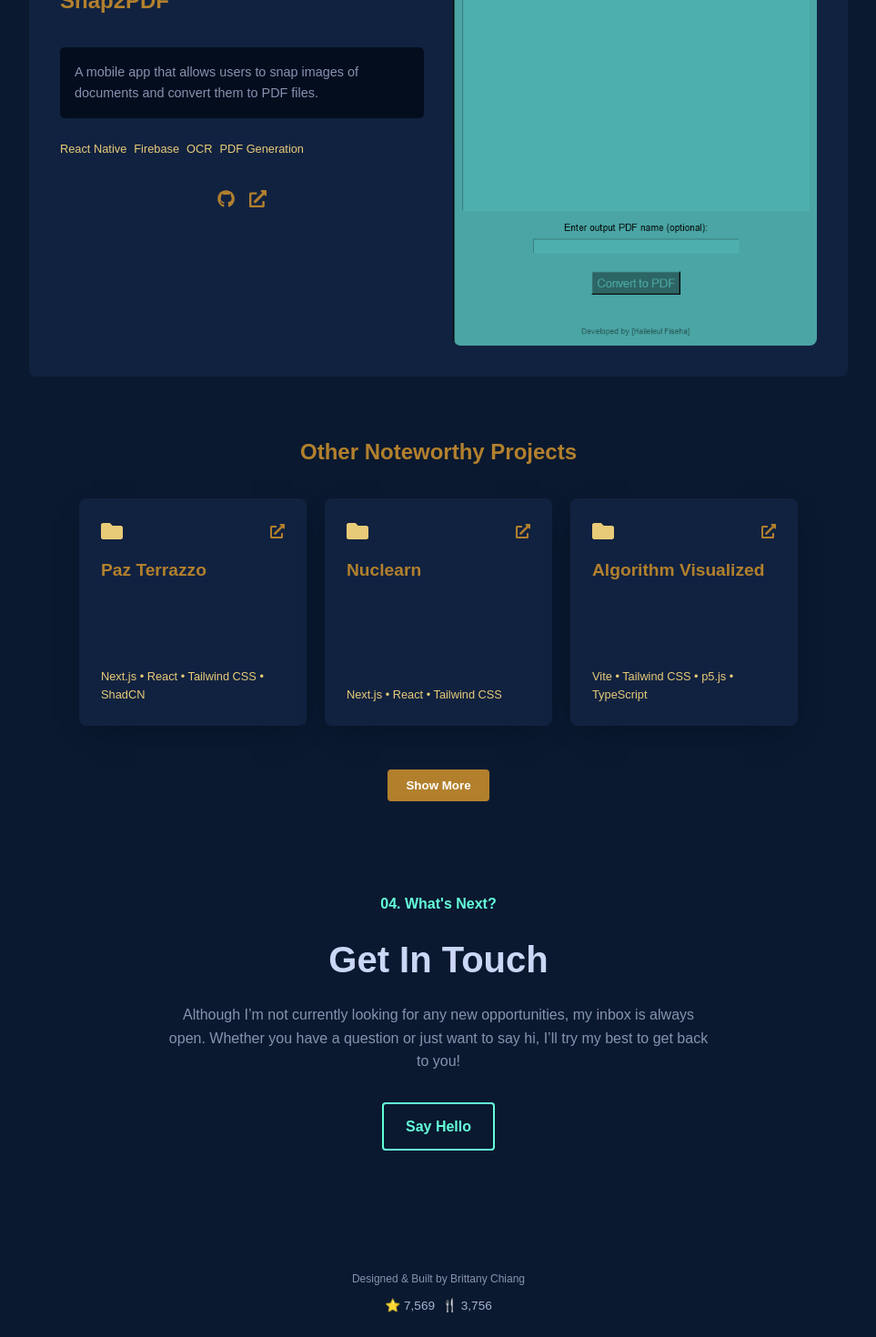
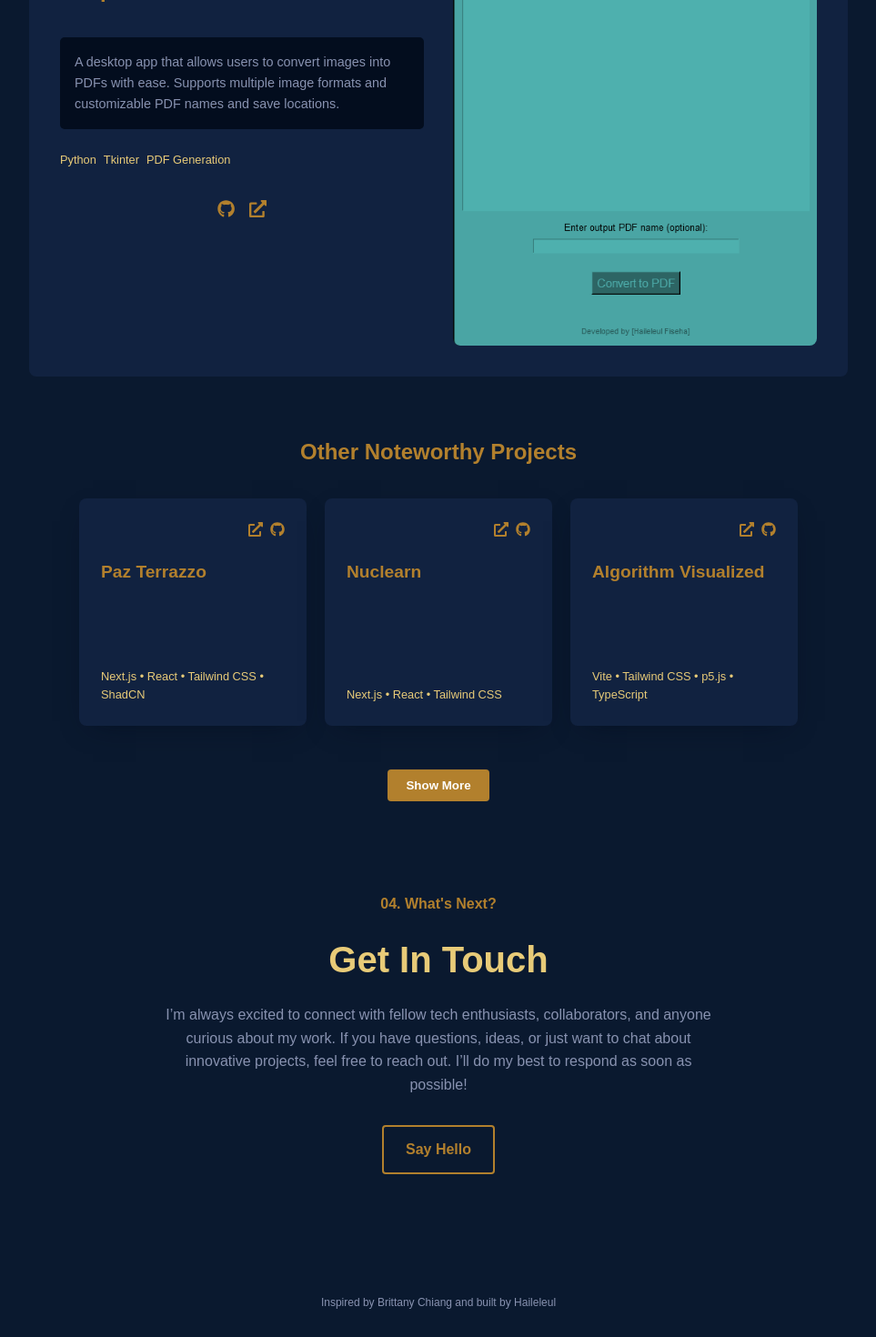
Before and after one commit to haile1713/my-portfolio, a React (Create React App) app in the folder V2/my-portfolio/: page / in a window 1280 px wide. Shown: the part 3897-5367 px from the top of the page at 91% size, without its empty margins (158-1121 px from the left). Built offline with nearby package versions, Linux system fonts and the light colour scheme.

Commit message:
the work and contact section is implemented

```diff
--- a/V2/my-portfolio/src/components/About.js
+++ b/V2/my-portfolio/src/components/About.js
@@ -152,8 +152,8 @@ const About = () => {
 					<br />
 					Today, I am focused on creating products that have an impact,
 					have co-founded a mobile shopping app, and have contributed to
-					social innovation initiatives . Two of my most recent projects are
-					an expense tracker that integrates machine learning and an
+					social innovation initiatives . Two of my most recent projects
+					are an expense tracker that integrates machine learning and an
 					intelligent waste management software.
 					<br />
 					<br />
--- a/V2/my-portfolio/src/components/Contact.js
+++ b/V2/my-portfolio/src/components/Contact.js
@@ -1,5 +1,5 @@
-import React from 'react';
-import styled from 'styled-components';
+import React from "react";
+import styled from "styled-components";
 
 const ContactSection = styled.section`
 	display: flex;
@@ -16,7 +16,7 @@ const ContactSection = styled.section`
 `;
 
 const SectionNumber = styled.span`
-  color: #64ffda;
+	color: ${({ theme }) => theme.colors.primary};
 	font-size: 1rem;
 	font-weight: bold;
 	margin-bottom: 1rem;
@@ -28,7 +28,7 @@ const SectionNumber = styled.span`
 
 const Title = styled.h2`
 	font-size: 2.5rem;
-  color: #ccd6f6;
+	color: ${({ theme }) => theme.colors.text};
 	margin: 0;
 	margin-bottom: 1rem;
 
@@ -52,16 +52,17 @@ const Description = styled.p`
 const ContactButton = styled.a`
 	display: inline-block;
 	padding: 12px 24px;
-  border: 2px solid #64ffda;
+	border: 2px solid ${({ theme }) => theme.colors.primary};
 	border-radius: 4px;
-  color: #64ffda;
+	color: ${({ theme }) => theme.colors.primary};
 	text-decoration: none;
 	font-weight: bold;
 	transition: background-color 0.3s ease, color 0.3s ease;
 
 	&:hover {
-    background-color: #64ffda;
-    color: #0a192f;
+		background-color: ${({ theme }) => theme.colors.primary};
+		color: ${({ theme }) => theme.colors.text};
+		transform: scale(1.1);
 	}
 
 	@media (max-width: 768px) {
@@ -76,10 +77,15 @@ const Contact = () => {
 			<SectionNumber>04. What's Next?</SectionNumber>
 			<Title>Get In Touch</Title>
 			<Description>
-        Although I’m not currently looking for any new opportunities, my inbox is always open.
-        Whether you have a question or just want to say hi, I’ll try my best to get back to you!
+				I’m always excited to connect with fellow tech enthusiasts,
+				collaborators, and anyone curious about my work. If you have
+				questions, ideas, or just want to chat about innovative projects,
+				feel free to reach out. I’ll do my best to respond as soon as
+				possible!
 			</Description>
-      <ContactButton href="mailto:your-email@example.com">Say Hello</ContactButton>
+			<ContactButton href="mailto:haileleulfiseha@gmail.com">
+				Say Hello
+			</ContactButton>
 		</ContactSection>
 	);
 };
--- a/V2/my-portfolio/src/components/Footer.js
+++ b/V2/my-portfolio/src/components/Footer.js
@@ -1,6 +1,6 @@
 // Footer.js
-import React from 'react';
-import styled from 'styled-components';
+import React from "react";
+import styled from "styled-components";
 
 const FooterContainer = styled.footer`
 	display: flex;
@@ -76,16 +76,28 @@ const Footer = () => {
 	return (
 		<FooterContainer>
 			<div className="credits">
-        Designed & Built by <a href="https://brittanychiang.com" target="_blank" rel="noopener noreferrer">Brittany Chiang</a>
+				Inspired by{" "}
+				<a
+					href="https://brittanychiang.com"
+					target="_blank"
+					rel="noopener noreferrer"
+				>
+					Brittany Chiang
+				</a>{" "}
+				and built by{" "}
+				<a href="#" target="_blank" rel="noopener noreferrer">
+					{" "}
+					Haileleul
+				</a>
 			</div>
-      <div className="icons">
+			{/* <div className="icons">
         <a href="https://github.com/brittanychiang" target="_blank" rel="noopener noreferrer">
           ⭐ 7,569
         </a>
         <a href="https://github.com/brittanychiang" target="_blank" rel="noopener noreferrer">
           🍴 3,756
         </a>
-      </div>
+      </div> */}
 		</FooterContainer>
 	);
 };
--- a/V2/my-portfolio/src/components/NoteworthyProjects.js
+++ b/V2/my-portfolio/src/components/NoteworthyProjects.js
@@ -1,26 +1,12 @@
 import React, { useState } from "react";
 import styled from "styled-components";
-import { FaFolder, FaExternalLinkAlt } from "react-icons/fa";
+import { FaExternalLinkAlt, FaGithub } from "react-icons/fa";
 
 const SectionTitle = styled.h3`
 	font-size: 1.5rem;
 	color: ${({ theme }) => theme.colors.primary};
 	margin-bottom: 1rem;
 	text-align: center;
-`;
-
-const Subtitle = styled.a`
-	color: #64ffda;
-	text-align: center;
-	font-size: 0.9rem;
-	display: block;
-	margin-bottom: 2rem;
-	cursor: pointer;
-	text-decoration: none;
-
-	&:hover {
-		text-decoration: underline;
-	}
 `;
 
 const ProjectsWrapper = styled.div`
@@ -61,19 +47,14 @@ const ProjectCard = styled.div`
 
 	&:hover {
 		transform: translateY(-5px);
-     border: 2px solid ${({ theme }) => theme.colors.primary}; /* LED border color */
-    box-shadow: 0 0 15px ${({ theme }) => theme.colors.primary}; /* Glow effect */
+		border: 2px solid ${({ theme }) => theme.colors.primary};
+		box-shadow: 0 0 15px ${({ theme }) => theme.colors.primary};
 	}
 
 	h4 {
 		margin: 0;
 		font-size: 1.2rem;
 		color: ${({ theme }) => theme.colors.primary};
-	}
-
-	p {
-		font-size: 0.9rem;
-		margin: 1rem 0;
 	}
 
 	.tags {
@@ -84,19 +65,17 @@ const ProjectCard = styled.div`
 
 	.icons {
 		display: flex;
-		justify-content: space-between;
+		justify-content: flex-end;
 		align-items: center;
+		gap: 0.5rem;
 		margin-bottom: 1rem;
 
-		.folderIcon {
-			color: ${({ theme }) => theme.colors.text};
-			font-size: 1.5rem;
-		}
-
-		.linkIcon {
+		.linkIcon,
+		.githubIcon {
 			color: ${({ theme }) => theme.colors.primary};
 			font-size: 1rem;
 			cursor: pointer;
+			transition: color 0.3s ease;
 
 			&:hover {
 				color: ${({ theme }) => theme.colors.text};
@@ -139,44 +118,37 @@ const NoteworthyProjects = () => {
 		{
 			title: "Paz Terrazzo",
 			tags: ["Next.js", "React", "Tailwind CSS", "ShadCN"],
-			link: "https://paz-sigma.vercel.app/", // Replace with actual link
-			github: "https://github.com/haile1713/PAZ", // Replace with actual GitHub link if available
-			image: "path_to_image_paz", // Replace with actual image path
+			link: "https://paz-sigma.vercel.app/",
+			github: "https://github.com/haile1713/PAZ",
 		},
 		{
 			title: "Nuclearn",
 			tags: ["Next.js", "React", "Tailwind CSS"],
-			link: "https://nuclearn.vercel.app/", // Live demo link
-			github: "https://github.com/haile1713/nuclearn", // GitHub link
-			image: "path_to_image_nuclearn", // Replace with actual image path
+			link: "https://nuclearn.vercel.app/",
+			github: "https://github.com/haile1713/nuclearn",
 		},
 		{
 			title: "Algorithm Visualized",
 			tags: ["Vite", "Tailwind CSS", "p5.js", "TypeScript"],
-			link: "https://algorithm-visualized.vercel.app/", // Live demo link
-			github: "https://github.com/haile1713/algorithm-visualized", // Replace with actual GitHub link if available
-			image: "path_to_image_algorithm_visualized", // Replace with actual image path
+			link: "https://algorithm-visualized.vercel.app/",
+			github: "https://github.com/haile1713/algorithm-visualized",
 		},
 		{
-			title: "Tetris game",
-			tags: ["Vite", "Tailwind CSS", "p5.js", "TypeScript"],
-			link: "https://algorithm-visualized.vercel.app/", // Live demo link
-			github: "https://github.com/user/algorithm-visualized", // Replace with actual GitHub link if available
-			image: "path_to_image_algorithm_visualized", // Replace with actual image path
+			title: "Tetris Game",
+			tags: ["JavaScript", "Konva.js", "Game Development"],
+			link: "https://tetris-konva.vercel.app/",
+			github: "https://github.com/haile1713/Tetris--Konva",
 		},
 		{
 			title: "Bestie",
-			tags: ["Vite", "Tailwind CSS", "p5.js", "TypeScript"],
-			link: "https://algorithm-visualized.vercel.app/", // Live demo link
-			github: "https://github.com/user/algorithm-visualized", // Replace with actual GitHub link if available
-			image: "path_to_image_algorithm_visualized", // Replace with actual image path
+			tags: ["Figma", "Flutter", "Firebase", "PostgreSQL"],
+			link: "https://www.figma.com/proto/ZXY8jEYI6c6zjA2cRyIiEj/Bestie?node-id=3-14&starting-point-node-id=3%3A14&t=50P36d0B2uQBod5p-1",
+			// link: "https://www.figma.com/proto/ZXY8jEYI6c6zjA2cRyIiEj/Bestie?node-id=117-469&starting-point-node-id=117%3A469&t=50P36d0B2uQBod5p-1",
 		},
 		{
 			title: "Filega",
-			tags: ["Vite", "Tailwind CSS", "p5.js", "TypeScript"],
-			link: "https://algorithm-visualized.vercel.app/", // Live demo link
-			github: "https://github.com/user/algorithm-visualized", // Replace with actual GitHub link if available
-			image: "path_to_image_algorithm_visualized", // Replace with actual image path
+			tags: ["Figma", "Flutter", "Express", "PostgreSQL"],
+			link: "https://www.figma.com/proto/oOxiDJHku9bZEiKT2fkL8F",
 		},
 	];
 
@@ -189,17 +161,38 @@ const NoteworthyProjects = () => {
 	return (
 		<div>
 			<SectionTitle>Other Noteworthy Projects</SectionTitle>
-			{/* <Subtitle href="#">view the archive</Subtitle> */}
 			<ProjectsWrapper>
 				<ProjectsContainer>
 					{displayedProjects.map((project, index) => (
 						<ProjectCard key={index}>
 							<div className="icons">
-								<FaFolder className="folderIcon" />
-								<FaExternalLinkAlt className="linkIcon" />
+								<a
+									href={project.link}
+									target="_blank"
+									rel="noopener noreferrer"
+									aria-label="Live Link"
+								>
+									<FaExternalLinkAlt className="linkIcon" />
+								</a>
+								{project.github && (
+									<a
+										href={project.github}
+										target="_blank"
+										rel="noopener noreferrer"
+										aria-label="GitHub Link"
+									>
+										<FaGithub className="githubIcon" />
+									</a>
+								)}
 							</div>
-							<h4>{project.title}</h4>
-							<p>{project.description}</p>
+							<a
+								href={project.link}
+								target="_blank"
+								rel="noopener noreferrer"
+								aria-label="Live Link"
+							>
+								<h4>{project.title}</h4>
+							</a>
 							<div className="tags">{project.tags.join(" • ")}</div>
 						</ProjectCard>
 					))}
--- a/V2/my-portfolio/src/components/Work.js
+++ b/V2/my-portfolio/src/components/Work.js
@@ -1,10 +1,10 @@
 import React from "react";
 import styled from "styled-components";
 import { FaGithub, FaExternalLinkAlt } from "react-icons/fa";
-import match3 from  '../assets/match-3.png'
-import expense from  '../assets/expense tracker.png'
-import ecotrack from  '../assets/eco track.png'
-import snap from  '../assets/Snap2Pdf.png'
+import match3 from "../assets/match-3.png";
+import expense from "../assets/expense tracker.png";
+import ecotrack from "../assets/eco track.png";
+import snap from "../assets/Snap2Pdf.png";
 const WorkWrapper = styled.section`
 	padding: 4rem 2rem;
 	color: ${({ theme }) => theme.colors.text};
@@ -61,7 +61,8 @@ const ProjectImage = styled.img`
 	height: auto;
 	object-fit: cover;
 	border-radius: 8px;
-  filter: grayscale(100%) brightness(0.5) sepia(1) hue-rotate(130deg) saturate(2);
+	filter: grayscale(100%) brightness(0.5) sepia(1) hue-rotate(130deg)
+		saturate(2);
 	transition: filter 0.3s ease;
 
 	@media (max-width: 768px) {
@@ -97,8 +98,6 @@ const ProjectCard = styled.div`
 		padding: 1.5rem;
 	}
 `;
-
-
 
 const ProjectContent = styled.div`
 	display: flex;
@@ -175,7 +174,7 @@ const Work = () => {
 			tags: ["JavaScript", "HTML5", "CSS3", "Pixi.js"],
 			link: "https://match-3-nine.vercel.app/",
 			github: "https://github.com/haile1713/match-3",
-			image: match3 ,
+			image: match3,
 		},
 		{
 			title: "Expense Tracker",
@@ -185,7 +184,7 @@ const Work = () => {
 			link: "https://expense-tracker-update-pi.vercel.app/",
 			github:
 				"https://github.com/haile1713/Simple--Expense-tracker-app-with-ML-",
-			image:expense,
+			image: expense,
 		},
 		{
 			title: "Eco Tracker",
@@ -199,8 +198,8 @@ const Work = () => {
 		{
 			title: "Snap2PDF",
 			description:
-				"A mobile app that allows users to snap images of documents and convert them to PDF files.",
-			tags: ["React Native", "Firebase", "OCR", "PDF Generation"],
+				"A desktop app that allows users to convert images into PDFs with ease. Supports multiple image formats and customizable PDF names and save locations.",
+			tags: [ "Python", "Tkinter", "PDF Generation"],
 			link: "https://drive.google.com/file/d/1MWf-J2pKDvBoK2Et7JSVg0zKKsUkfp27/view?usp=drive_link",
 			github: "https://github.com/haile1713/Snap2PDF",
 			image: snap,
```
Also changed, not shown: V2/my-portfolio/src/components/Experience.js (+4 -5 lines). Lines whose indentation alone changed are shown as unchanged.
